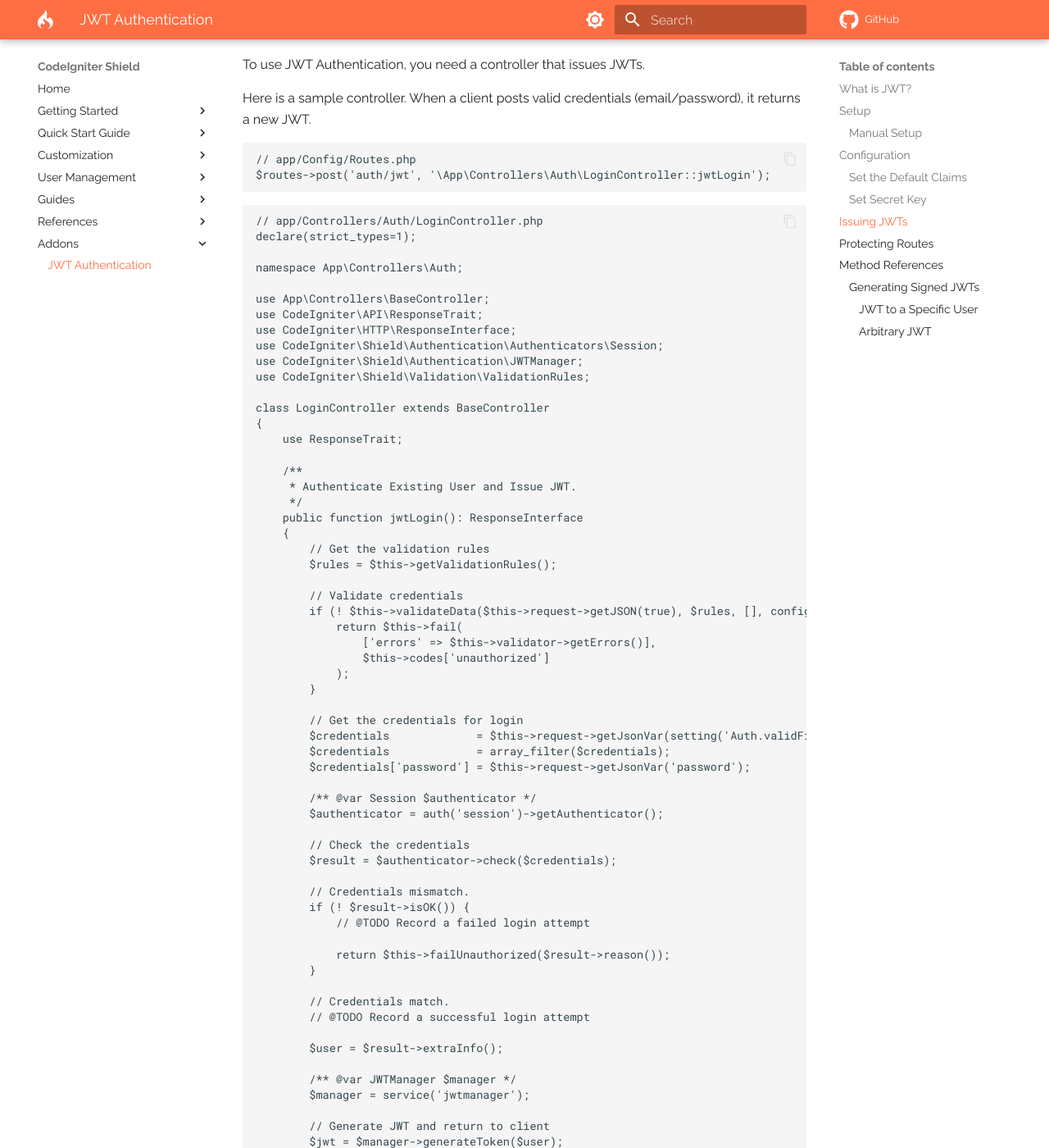
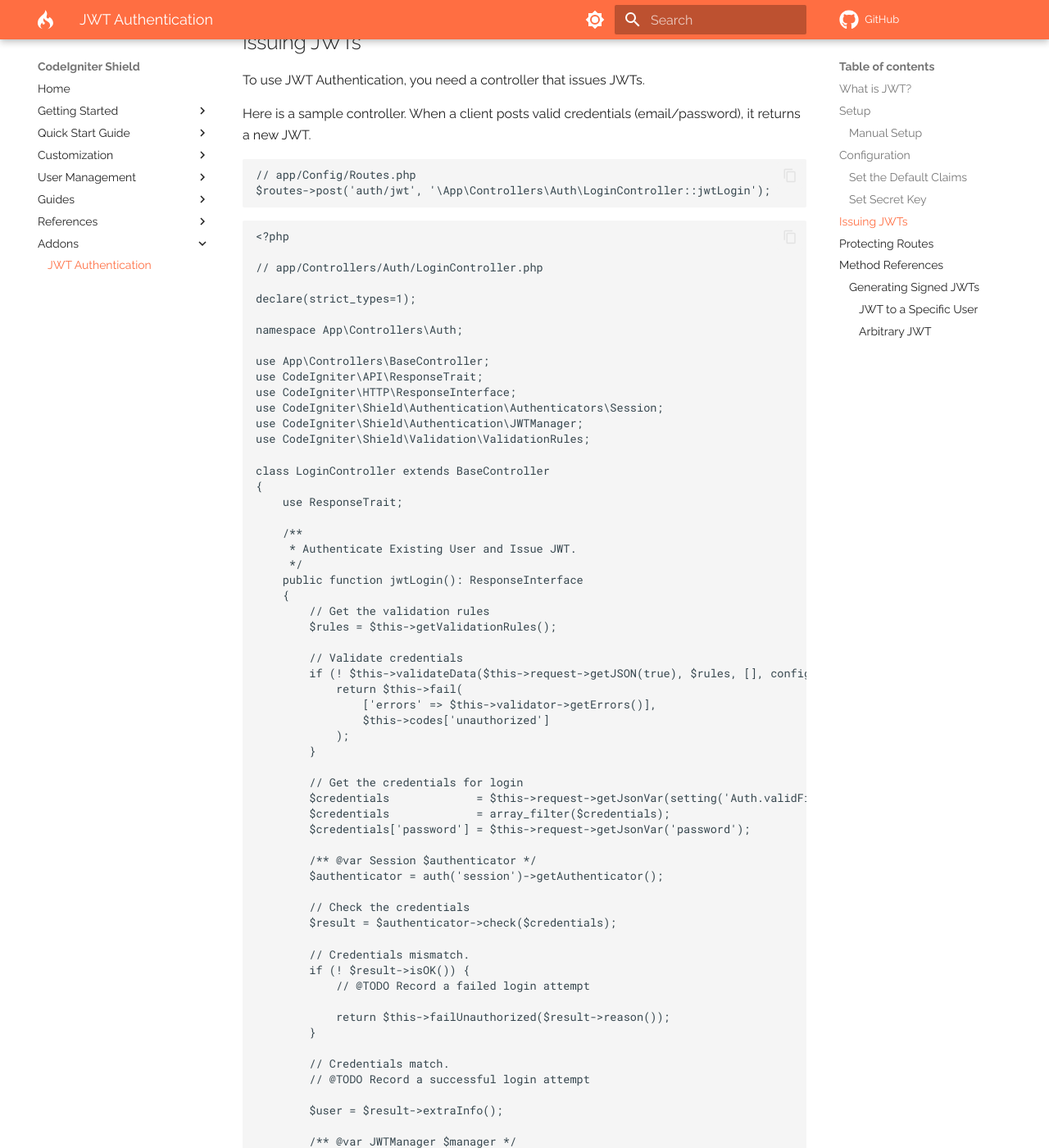
Before and after one commit to codeigniter4/shield, an MkDocs documentation site: the page built from docs/addons/jwt.md, in a window 1280 px wide and 1400 px high, scrolled down 3000 px. Shown: the whole window at 82% size. Built offline with MkDocs 1.6.1 and Material for MkDocs 9.7.7, drawn with Linux system fonts in a browser that asks for light colours; comment, search, counter and statistics services are not loaded; a style sheet for code colours, icons or effects is not loaded; part of the change alters nothing that is shown; some of the changed text lies outside the part shown.

Commit message:
add `<?php` for PHP file

````diff
--- a/docs/addons/jwt.md
+++ b/docs/addons/jwt.md
@@ -33,8 +33,9 @@ To use JWT Authentication, you need additional setup and configuration.
 2. Copy the **AuthJWT.php** from **vendor/codeigniter4/shield/src/Config/** into your project's config folder and update the namespace to `Config`. You will also need to have these classes extend the original classes. See the example below.
 
     ```php
-    // new file - app/Config/AuthJWT.php
     <?php
+
+    // app/Config/AuthJWT.php
 
     declare(strict_types=1);
 
@@ -140,7 +141,10 @@ $routes->post('auth/jwt', '\App\Controllers\Auth\LoginController::jwtLogin');
 ```
 
 ```php
+<?php
+
 // app/Controllers/Auth/LoginController.php
+
 declare(strict_types=1);
 
 namespace App\Controllers\Auth;
@@ -260,6 +264,7 @@ file itself:
 $routes->group('api', ['filter' => 'jwt'], static function ($routes) {
     // ...
 });
+
 $routes->get('users', 'UserController::list', ['filter' => 'jwt']);
 ```
 
````
